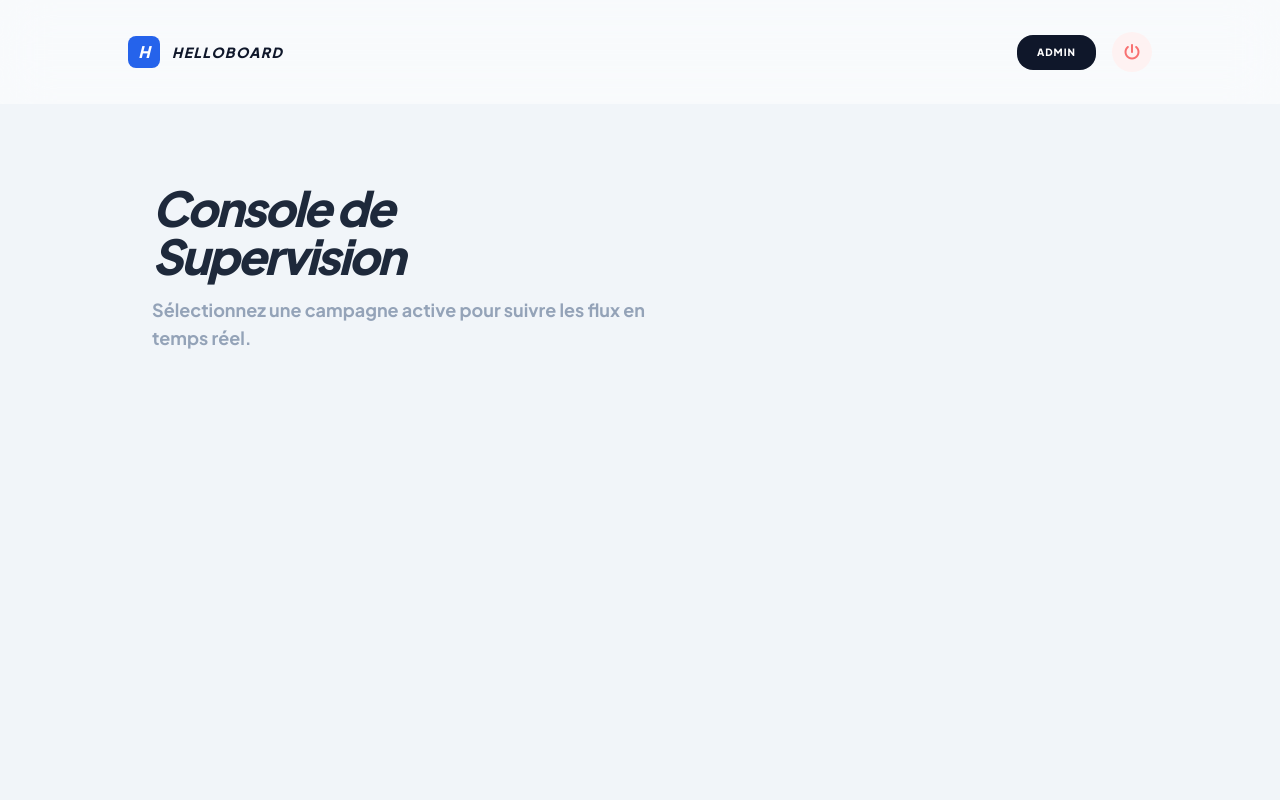
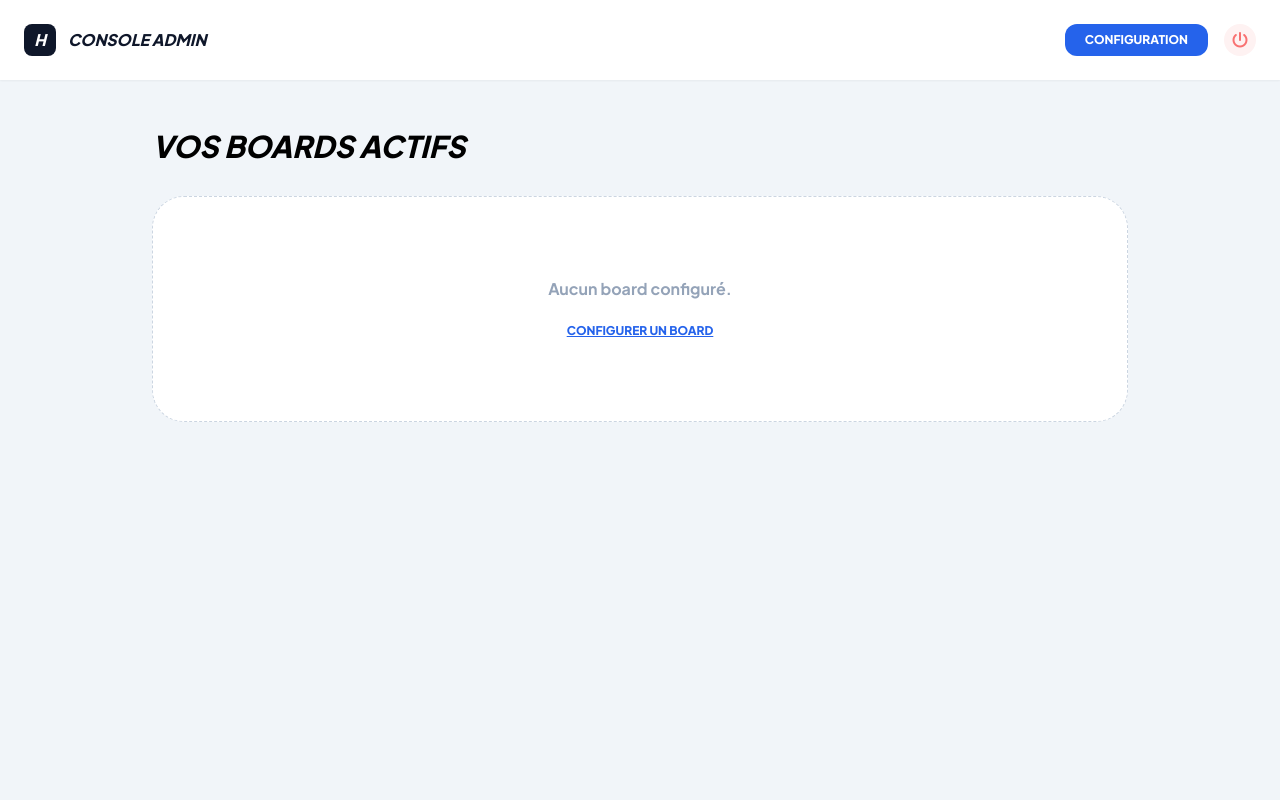
Before and after one commit to shigaepouyen/HelloBoard, a PHP site: page /index.php in a window 1280 px wide. Run offline with PHP 8.4, Linux system fonts and the light colour scheme; the visitor is signed in with stand-in values (Sample User, id 1); some libraries are stand-ins or nearby versions.

Commit message:
fix(security): restrict public access, hide user data and fix admin nav UI

```diff
--- a/public/api.php
+++ b/public/api.php
@@ -31,6 +31,12 @@ try {
     $engine = new StatsEngine($campaignConfig['rules']);
     $stats = $engine->process($orders, $campaignConfig['goals'] ?? []);
 
+    // --- AJOUT SÉCURITÉ ---
+    // Si l'utilisateur n'est pas admin, on supprime la liste détaillée des activités (noms, etc.)
+    if (!$isAdmin) {
+        $stats['recent'] = [];
+    }
+
     echo json_encode([
         'success' => true,
         'data' => $stats,
--- a/public/index.php
+++ b/public/index.php
@@ -2,210 +2,191 @@
 session_start();
 require_once __DIR__ . '/../src/Services/Storage.php';
 
-// --- CONFIGURATION ET UTILITAIRES ---
+// --- CONFIGURATION ---
 $globals = Storage::getGlobalSettings();
 $adminPassword = $globals['adminPassword'] ?? null;
-$campaigns = Storage::listCampaigns();
+$isAdmin = isset($_SESSION['authenticated']) && $_SESSION['authenticated'] === true;
 
-/**
- * Nettoie et construit une URL sans double slash et sans paramètres vides
- */
+// --- FONCTIONS UTILITAIRES ---
 function getCleanUrl($campaignSlug = null, $token = null) {
     $protocol = isset($_SERVER['HTTPS']) && $_SERVER['HTTPS'] === 'on' ? 'https' : 'http';
     $host = $_SERVER['HTTP_HOST'];
     $script = $_SERVER['SCRIPT_NAME'];
-
-    // 1. On construit l'URL brute
-    $url = $protocol . '://' . $host . $script;
-
-    // 2. On remplace tous les "//" par "/" sauf celui du protocole (le lookbehind ?<!:)
-    $baseUrl = preg_replace('/(?<!:)\/\//', '/', $url);
+    $baseUrl = preg_replace('/(?<!:)\/\//', '/', $protocol . '://' . $host . $script);
 
     if (!$campaignSlug) return $baseUrl;
 
     $params = ['campaign' => $campaignSlug];
-    if (!empty($token)) {
-        $params['token'] = $token;
-    }
+    if (!empty($token)) $params['token'] = $token;
 
     return $baseUrl . '?' . http_build_query($params);
 }
 
-$currentCampaignId = $_GET['campaign'] ?? null;
-$providedToken = $_GET['token'] ?? null;
+// --- GESTION DECONNEXION ---
+if (isset($_GET['logout'])) {
+    session_destroy();
+    header('Location: index.php');
+    exit;
+}
 
-// --- LOGIQUE DE CONNEXION ---
+// --- GESTION LOGIN ADMIN ---
+$loginError = null;
 if (isset($_POST['login'])) {
     if ($_POST['password'] === $adminPassword) {
         $_SESSION['authenticated'] = true;
-        // Redirection propre
-        $redir = 'index.php' . ($currentCampaignId ? "?campaign=" . urlencode($currentCampaignId) : "");
-        header("Location: $redir");
+        // On redirige pour nettoyer le POST
+        header("Location: index.php" . (isset($_GET['campaign']) ? "?campaign=".urlencode($_GET['campaign']) : ""));
         exit;
     } else {
         $loginError = "Mot de passe incorrect";
     }
 }
 
-// CAS 1 : Accès à une campagne spécifique via un lien partagé
-if ($currentCampaignId) {
+// --- ROUTAGE PRINCIPAL ---
+
+$campaignSlug = $_GET['campaign'] ?? null;
+$providedToken = $_GET['token'] ?? null;
+
+// CAS 1 : Affichage d'un Board spécifique
+if ($campaignSlug) {
+    // On cherche la config du board
+    $campaigns = Storage::listCampaigns();
     $campaignConfig = null;
     foreach ($campaigns as $c) {
-        if ($c['slug'] === $currentCampaignId) {
+        if ($c['slug'] === $campaignSlug) {
             $campaignConfig = $c;
             break;
         }
     }
 
     if ($campaignConfig) {
-        $isAdmin = isset($_SESSION['authenticated']) && $_SESSION['authenticated'] === true;
-
-        // Sécurité : Un token vide dans la config ne doit pas permettre l'accès sans token
+        // Vérification des droits (Admin OU Token valide)
         $storedToken = $campaignConfig['shareToken'] ?? null;
         $isValidToken = (!empty($providedToken) && !empty($storedToken) && $providedToken === $storedToken);
 
         if ($isAdmin || $isValidToken) {
-            $isReadOnly = !$isAdmin;
-            include __DIR__ . '/../templates/dashboard.php';
+            // C'est validé, on charge le template
+            require __DIR__ . '/../templates/dashboard.php';
             exit;
+        } else {
+            // Board existe mais accès refusé => on renvoie vers le login
+            $loginError = "Lien invalide ou expiré. Veuillez vous connecter.";
         }
+    } else {
+        // Board introuvable
+        header("HTTP/1.0 404 Not Found");
+        echo "Board introuvable.";
+        exit;
     }
 }
 
-// CAS 2 : Protection Admin obligatoire si un mot de passe est configuré
-if ($adminPassword && !isset($_SESSION['authenticated'])) {
+// CAS 2 : Accueil (Si Admin => Liste, Sinon => Login)
+if ($isAdmin) {
+    // --- MODE ADMIN : CONSOLE DE SUPERVISION ---
+    $campaigns = Storage::listCampaigns();
     ?>
     <!DOCTYPE html>
     <html lang="fr">
     <head>
         <meta charset="UTF-8">
         <meta name="viewport" content="width=device-width, initial-scale=1.0">
+        <title>Supervision — HelloBoard</title>
+        <script src="https://cdn.tailwindcss.com"></script>
+        <link rel="stylesheet" href="https://cdnjs.cloudflare.com/ajax/libs/font-awesome/6.4.0/css/all.min.css">
+        <style>@import url('https://fonts.googleapis.com/css2?family=Plus+Jakarta+Sans:wght@600;700;800&display=swap'); body{font-family:'Plus Jakarta Sans',sans-serif;background:#f1f5f9;}</style>
+    </head>
+    <body class="min-h-screen pb-20">
+        <nav class="p-6 bg-white sticky top-0 z-50 flex justify-between items-center shadow-sm">
+            <div class="flex items-center gap-3">
+                <div class="w-8 h-8 bg-slate-900 rounded-lg text-white flex items-center justify-center font-black italic">H</div>
+                <h1 class="font-black italic uppercase text-slate-900">Console Admin</h1>
+            </div>
+            <div class="flex gap-4">
+                <a href="admin.php" class="bg-blue-600 text-white px-5 py-2 rounded-xl text-xs font-black uppercase hover:bg-blue-700 transition">Configuration</a>
+                <a href="index.php?logout=1" class="w-8 h-8 flex items-center justify-center rounded-full bg-red-50 text-red-400 hover:bg-red-500 hover:text-white transition"><i class="fa-solid fa-power-off"></i></a>
+            </div>
+        </nav>
+
+        <main class="max-w-5xl mx-auto px-6 py-12">
+            <h2 class="text-3xl font-black italic uppercase mb-8">Vos Boards Actifs</h2>
+
+            <?php if(empty($campaigns)): ?>
+                <div class="text-center py-20 bg-white rounded-[2rem] border border-dashed border-slate-300">
+                    <p class="text-slate-400 font-bold mb-4">Aucun board configuré.</p>
+                    <a href="admin.php" class="text-blue-600 font-black uppercase text-xs underline">Configurer un board</a>
+                </div>
+            <?php else: ?>
+                <div class="grid grid-cols-1 md:grid-cols-2 gap-6">
+                    <?php foreach ($campaigns as $c):
+                        $tokenLink = getCleanUrl($c['slug'], $c['shareToken']);
+                    ?>
+                    <div class="bg-white p-8 rounded-[2rem] shadow-sm border border-slate-100 group hover:border-blue-500 transition relative">
+                        <div class="flex justify-between items-start mb-6">
+                            <h3 class="text-xl font-black text-slate-800"><?= htmlspecialchars($c['title']) ?></h3>
+                            <span class="bg-slate-100 text-slate-500 text-[10px] font-bold px-2 py-1 rounded uppercase"><?= $c['formType'] ?></span>
+                        </div>
+
+                        <div class="flex gap-3 mt-8">
+                            <a href="?campaign=<?= $c['slug'] ?>" class="flex-1 bg-blue-50 text-blue-600 py-3 rounded-xl text-xs font-black uppercase text-center hover:bg-blue-600 hover:text-white transition">
+                                Ouvrir
+                            </a>
+                            <button onclick="copyLink('<?= $tokenLink ?>', this)" class="px-4 bg-slate-100 text-slate-400 rounded-xl hover:bg-emerald-500 hover:text-white transition" title="Copier le lien public">
+                                <i class="fa-solid fa-link"></i>
+                            </button>
+                            <a href="admin.php" class="px-4 bg-slate-100 text-slate-400 rounded-xl hover:bg-slate-800 hover:text-white transition flex items-center" title="Réglages">
+                                <i class="fa-solid fa-gear"></i>
+                            </a>
+                        </div>
+                    </div>
+                    <?php endforeach; ?>
+                </div>
+            <?php endif; ?>
+        </main>
+        <script>
+        function copyLink(url, btn) {
+            navigator.clipboard.writeText(url);
+            let icon = btn.innerHTML;
+            btn.innerHTML = '<i class="fa-solid fa-check"></i>';
+            setTimeout(() => btn.innerHTML = icon, 2000);
+        }
+        </script>
+    </body>
+    </html>
+    <?php
+} else {
+    // --- MODE PUBLIC : LOGIN UNIQUEMENT ---
+    ?>
+    <!DOCTYPE html>
+    <html lang="fr">
+    <head>
+        <meta charset="UTF-8">
         <title>Accès Sécurisé — HelloBoard</title>
         <script src="https://cdn.tailwindcss.com"></script>
         <link rel="stylesheet" href="https://cdnjs.cloudflare.com/ajax/libs/font-awesome/6.4.0/css/all.min.css">
-        <style>
-            @import url('https://fonts.googleapis.com/css2?family=Plus+Jakarta+Sans:wght@500;600;700;800&display=swap');
-            body { font-family: 'Plus Jakarta Sans', sans-serif; background-color: #f1f5f9; }
-            .login-card { background: white; border-radius: 3rem; box-shadow: 0 25px 50px -12px rgba(0, 0, 0, 0.1); }
-            .input-sexy { background: #f8fafc; border: 2px solid transparent; border-radius: 1.5rem; padding: 1.25rem; font-weight: 700; text-align: center; transition: all 0.2s; }
-            .input-sexy:focus { background: white; border-color: #2563eb; outline: none; }
-        </style>
+        <style>@import url('https://fonts.googleapis.com/css2?family=Plus+Jakarta+Sans:wght@600;700;800&display=swap'); body{font-family:'Plus Jakarta Sans',sans-serif;background:#0f172a;}</style>
     </head>
     <body class="min-h-screen flex items-center justify-center p-6">
-        <div class="w-full max-w-md login-card p-10 md:p-14 text-center">
-            <div class="w-20 h-20 bg-blue-50 text-blue-600 rounded-[2rem] flex items-center justify-center mx-auto mb-8 shadow-inner">
-                <i class="fa-solid fa-shield-halved text-3xl"></i>
+        <div class="w-full max-w-md bg-white rounded-[2.5rem] p-10 text-center shadow-2xl">
+            <div class="w-16 h-16 bg-blue-600 rounded-2xl flex items-center justify-center mx-auto mb-8 text-white text-2xl shadow-lg shadow-blue-200">
+                <i class="fa-solid fa-lock"></i>
             </div>
-            <h2 class="text-3xl font-black italic uppercase tracking-tighter mb-2">Espace Privé</h2>
-            <p class="text-slate-400 font-bold mb-10 text-sm">Veuillez saisir votre code d'accès pour consulter les statistiques de l'APEL.</p>
+            <h2 class="text-2xl font-black italic uppercase text-slate-900 mb-2">Espace Privé</h2>
+            <p class="text-slate-400 text-xs font-bold uppercase tracking-widest mb-8">HelloBoard Admin</p>
 
             <form method="POST" class="space-y-4">
-                <div class="relative">
-                    <input type="password" name="password" class="w-full input-sexy text-2xl" placeholder="••••••" required autofocus>
-                </div>
-                <button type="submit" name="login" class="w-full bg-blue-600 text-white py-5 rounded-[2rem] font-black uppercase tracking-widest text-xs shadow-xl shadow-blue-200 active:scale-95 transition-all">
-                    Se connecter
+                <input type="password" name="password" class="w-full bg-slate-50 border-2 border-transparent focus:border-blue-600 rounded-2xl p-4 text-center font-black outline-none transition" placeholder="Code d'accès" required autofocus>
+                <button type="submit" name="login" class="w-full bg-slate-900 text-white py-4 rounded-2xl font-black uppercase text-xs hover:bg-blue-600 transition shadow-xl">
+                    Connexion
                 </button>
-                <?php if(isset($loginError)): ?>
-                    <div class="mt-4 p-3 bg-red-50 text-red-500 rounded-xl text-xs font-bold animate-bounce">
-                        <i class="fa-solid fa-circle-exclamation mr-2"></i> <?= htmlspecialchars($loginError) ?>
+                <?php if($loginError): ?>
+                    <div class="p-3 bg-red-50 text-red-500 rounded-xl text-xs font-bold mt-4 animate-bounce">
+                        <?= htmlspecialchars($loginError) ?>
                     </div>
                 <?php endif; ?>
             </form>
-            <p class="mt-12 text-[10px] font-black text-slate-300 uppercase tracking-[0.3em]">HelloBoard Security</p>
         </div>
     </body>
     </html>
     <?php
-    exit;
 }
 ?>
-<!DOCTYPE html>
-<html lang="fr">
-<head>
-    <meta charset="UTF-8">
-    <meta name="viewport" content="width=device-width, initial-scale=1.0">
-    <title>Supervision — HelloBoard</title>
-    <script src="https://cdn.tailwindcss.com"></script>
-    <link rel="stylesheet" href="https://cdnjs.cloudflare.com/ajax/libs/font-awesome/6.4.0/css/all.min.css">
-    <style>
-        @import url('https://fonts.googleapis.com/css2?family=Plus+Jakarta+Sans:wght@500;600;700;800&display=swap');
-        body { font-family: 'Plus Jakarta Sans', sans-serif; background-color: #f1f5f9; color: #1e293b; }
-        .campaign-card { background: white; border-radius: 2.5rem; border: 1px solid #edf2f7; box-shadow: 0 10px 20px rgba(0,0,0,0.02); transition: all 0.3s cubic-bezier(0.34, 1.56, 0.64, 1); position: relative; overflow: hidden; }
-        .campaign-card:hover { transform: translateY(-8px); border-color: #2563eb; box-shadow: 0 20px 40px rgba(0,0,0,0.05); }
-        .btn-share { opacity: 0; transition: all 0.2s; }
-        .campaign-card:hover .btn-share { opacity: 1; }
-    </style>
-</head>
-<body class="min-h-screen flex flex-col">
-
-    <nav class="p-8 sticky top-0 bg-white/50 backdrop-blur-xl z-50">
-        <div class="max-w-5xl mx-auto flex justify-between items-center">
-            <div class="flex items-center gap-3">
-                <div class="w-8 h-8 bg-blue-600 rounded-lg flex items-center justify-center text-white italic font-black">H</div>
-                <span class="text-sm font-black uppercase tracking-widest italic text-slate-900">HelloBoard</span>
-            </div>
-            <div class="flex items-center gap-4">
-                <a href="admin.php" class="bg-slate-900 text-white px-5 py-2.5 rounded-2xl text-[10px] font-black uppercase tracking-widest hover:bg-blue-600 transition-colors">Admin</a>
-                <a href="admin.php?logout=1" class="w-10 h-10 flex items-center justify-center rounded-full bg-red-50 text-red-400 hover:bg-red-500 hover:text-white transition-all"><i class="fa-solid fa-power-off"></i></a>
-            </div>
-        </div>
-    </nav>
-
-    <main class="max-w-5xl mx-auto px-6 py-20 flex-1 w-full">
-        <header class="mb-16">
-            <h1 class="text-5xl font-black italic tracking-tighter mb-4">Console de<br>Supervision</h1>
-            <p class="text-slate-400 font-bold text-lg max-w-lg">Sélectionnez une campagne active pour suivre les flux en temps réel.</p>
-        </header>
-
-        <div class="grid grid-cols-1 md:grid-cols-2 lg:grid-cols-3 gap-8">
-            <?php foreach ($campaigns as $campaign):
-                $shareToken = $campaign['shareToken'] ?? null;
-                $publicLink = getCleanUrl($campaign['slug'], $shareToken);
-            ?>
-                <div class="campaign-card group flex flex-col">
-                    <a href="?campaign=<?= htmlspecialchars($campaign['slug']) ?>" class="p-10 flex-1">
-                        <div class="w-14 h-14 bg-slate-50 rounded-2xl flex items-center justify-center text-slate-300 group-hover:bg-blue-50 group-hover:text-blue-500 transition mb-10">
-                            <i class="fa-solid fa-chart-pie text-xl"></i>
-                        </div>
-                        <h3 class="text-2xl font-black text-slate-900 group-hover:text-blue-600 transition leading-tight mb-2"><?= htmlspecialchars($campaign['title']) ?></h3>
-                        <div class="flex items-center gap-2 text-blue-600 font-black text-[10px] uppercase tracking-widest mt-8">
-                            Ouvrir le board <i class="fa-solid fa-arrow-right"></i>
-                        </div>
-                    </a>
-
-                    <?php if ($shareToken): ?>
-                    <button onclick="copyToClipboard('<?= $publicLink ?>')"
-                            class="btn-share absolute top-6 right-6 w-10 h-10 bg-slate-100 rounded-xl text-slate-500 hover:bg-blue-600 hover:text-white flex items-center justify-center"
-                            title="Copier le lien public sécurisé">
-                        <i class="fa-solid fa-share-nodes"></i>
-                    </button>
-                    <?php endif; ?>
-                </div>
-            <?php endforeach; ?>
-        </div>
-    </main>
-
-    <script>
-        function copyToClipboard(text) {
-            const el = document.createElement('textarea');
-            el.value = text;
-            document.body.appendChild(el);
-            el.select();
-            document.execCommand('copy');
-            document.body.removeChild(el);
-
-            // Notification visuelle rapide
-            const btn = event.currentTarget;
-            const icon = btn.innerHTML;
-            btn.innerHTML = '<i class="fa-solid fa-check"></i>';
-            btn.classList.add('bg-green-500', 'text-white');
-            setTimeout(() => {
-                btn.innerHTML = icon;
-                btn.classList.remove('bg-green-500', 'text-white');
-            }, 2000);
-        }
-    </script>
-
-</body>
-</html>
```
Also changed, not shown: templates/dashboard.php (+26 -18 lines).
